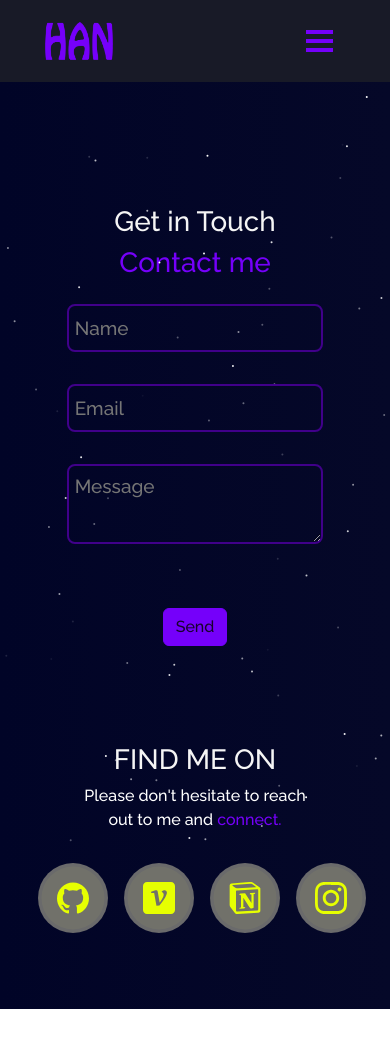
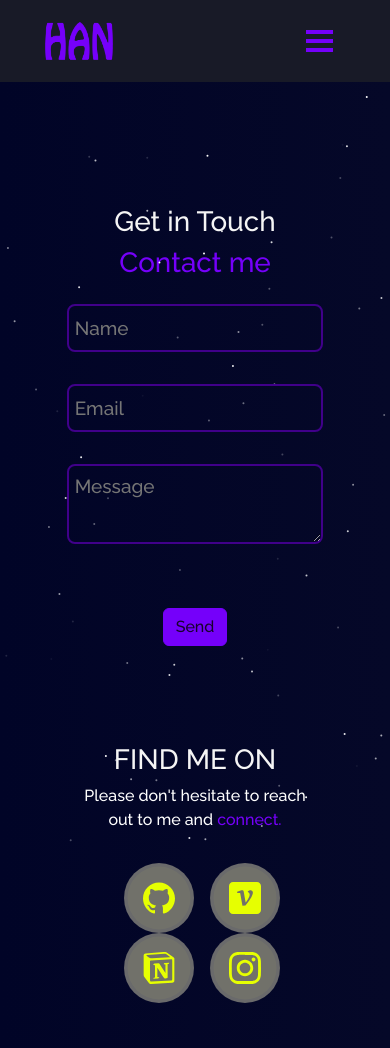
Before and after one commit to hanyoko/PORTFOLIO, a React (Create React App) app: page /contact in a window 390 px wide. Shown: the top 1048 px of the page. Before the commit the page ends 1009 px from the top, so only its background shows below. Built offline with nearby package versions, Linux system fonts and the light colour scheme.

Commit message:
portfolio 0711

```diff
--- a/src/components/Contact/Contact.css
+++ b/src/components/Contact/Contact.css
@@ -86,8 +86,9 @@ textarea{
     }
     .contact-social-links {
         display: flex !important;
+
       }
     .contact-icons {
-        width: 20% !important;
+        width: 35% !important;
     }
 }
--- a/src/style.css
+++ b/src/style.css
@@ -470,7 +470,7 @@ html {
       font-size: 0.5em !important;
      }
     .about-icons p {
-      font-size: 1.3em !important;
+      font-size: 1.2em !important;
     }
     .introduce {
       font-size: 1.6em !important;
@@ -479,7 +479,7 @@ html {
       font-size: 2em;
      }
     .about-span {
-      font-size: 0.5em !important;
+      font-size: 0.6em !important;
      }
   }
 
@@ -698,15 +698,3 @@ html {
   .home {
     animation: fadein 1s forwards;
   }
-
-  /* ------------ */
-  /*  Contact Me  */
-  /* ------------ */
-@media (max-width: 767px){
-  .contact-social-links {
-    display: flex !important;
-  }
-  .contact-icons {
-    width: 35% !important;
-  }
-}
```
